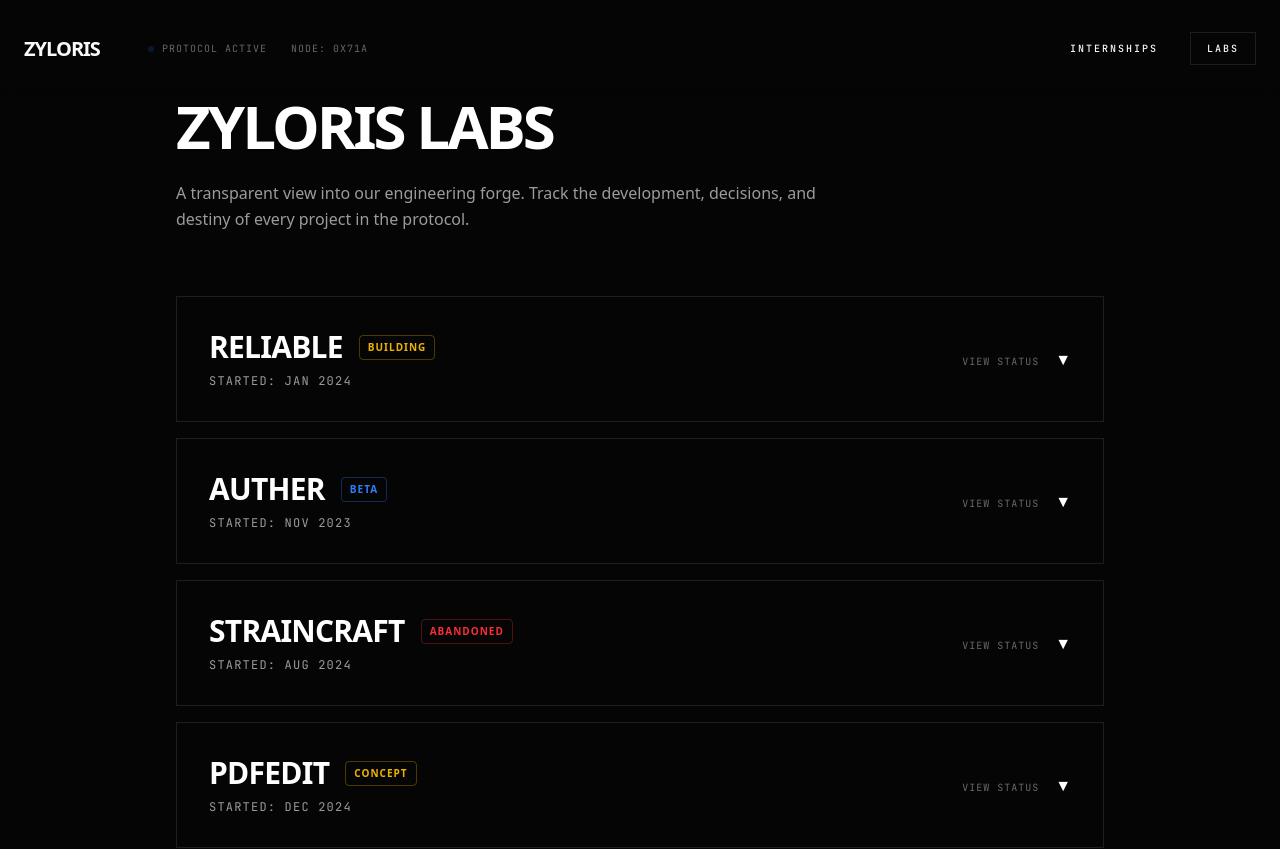
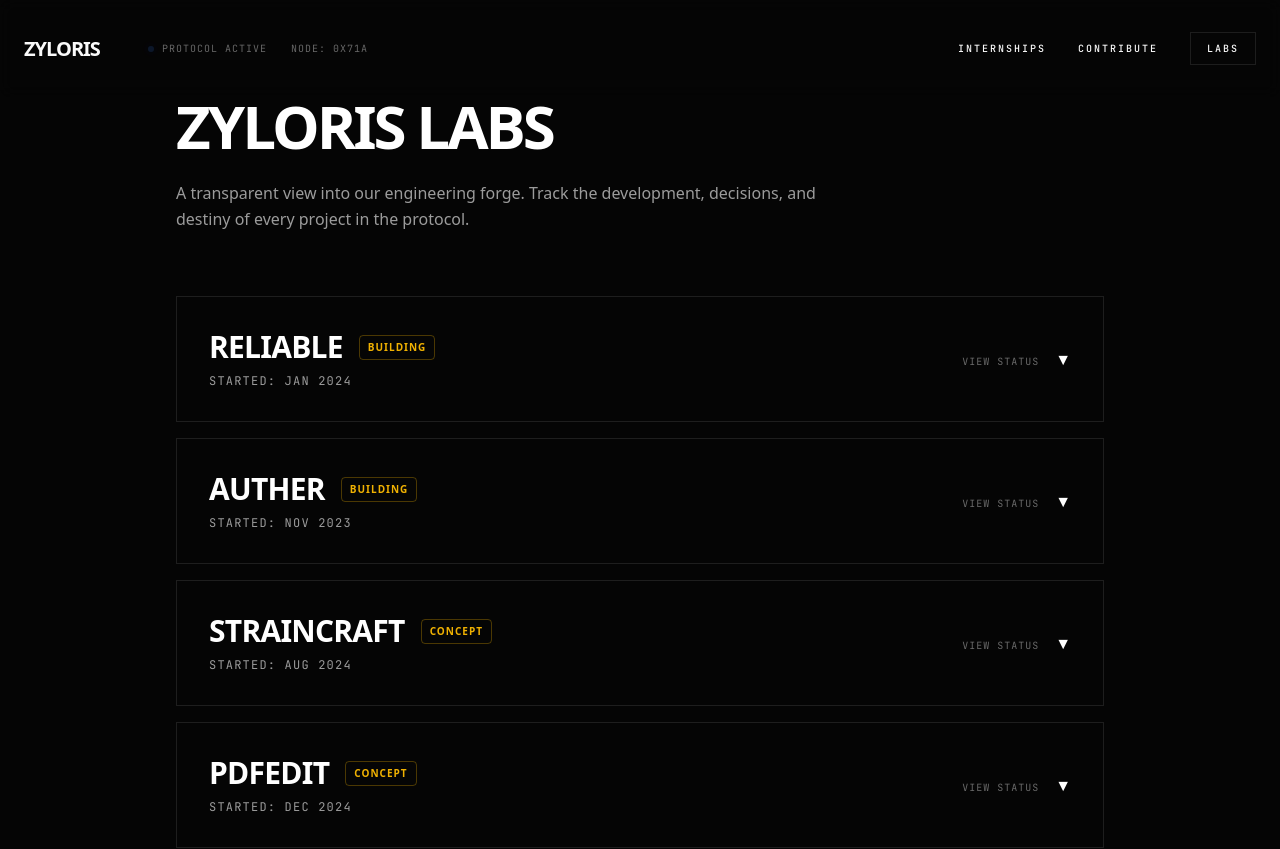
Before and after one commit to tanaymishra/zyloris-main, a Next.js app: page /labs in a window 1280 px wide. Shown: the top 849 px of the page. Built offline with nearby package versions, Linux system fonts and the light colour scheme.

Commit message:
Updated project current status

```diff
--- a/components/Navbar.tsx
+++ b/components/Navbar.tsx
@@ -12,7 +12,7 @@ export default function Navbar() {
             </div>
             <div className="flex gap-4 md:gap-8 mono text-[10px] uppercase tracking-[0.2em] font-medium items-center">
                 <Link href="/internships" className="hidden md:block hover:text-blue-400 transition">Internships</Link>
-                <Link href="/contribute" className="hidden hover:text-blue-400 transition">Contribute</Link>
+                <Link href="/contribute" className="hidden md:block hover:text-blue-400 transition">Contribute</Link>
                 <Link href="/labs" className="md:block px-4 py-2 border border-white/10 hover:bg-white hover:text-black transition">Labs</Link>
             </div>
         </nav>
--- a/data/projects.ts
+++ b/data/projects.ts
@@ -54,8 +54,8 @@ export const projects: Project[] = [
         name: 'AUTHER',
         description: 'Identity Provider & SSO Infrastructure.',
         commencementDate: 'NOV 2023',
-        status: 'Beta',
-        currentPhase: 'Public Beta Testing',
+        status: 'Building',
+        currentPhase: 'Color Scheme & Theme Definition',
         problemSolved: 'Integrating secure authentication is tedious. Services like Auth0 and Clerk have aggressive pricing tiers that punish growth. Developers shouldn\'t have to pay to verify who their users are.',
         vision: 'A universal, drop-in identity layer. Auther provides enterprise-grade SSO, MFA, and user management for free, forever. No per-user pricing, just pure authentication infrastructure.',
         history: [
@@ -84,8 +84,8 @@ export const projects: Project[] = [
         name: 'STRAINCRAFT',
         description: 'Bio-Visualization & Molecular Modeling.',
         commencementDate: 'AUG 2024',
-        status: 'Abandoned',
-        currentPhase: 'Sunset / Archived',
+        status: 'Concept',
+        currentPhase: 'Problem Statement & Feasibility',
         problemSolved: 'Biological data is often trapped in spreadsheets or static 2D images. Researchers lack accessible tools to visualize complex strain interactions in 3D space without expensive specialized software.',
         vision: 'To create a "Google Earth for Biology" – an interactive, browser-based engine for rendering molecular structures and biological strain data in high fidelity.',
         history: [
@@ -117,8 +117,8 @@ export const projects: Project[] = [
         commencementDate: 'DEC 2024',
         status: 'Concept',
         currentPhase: 'Core Logic Implementation',
-        problemSolved: 'Most "free" PDF tools upload your sensitive documents to a server to process them. This is a massive privacy risk for contracts and medical records.',
-        vision: 'A zero-trust PDF editor that runs entirely in the browser via WebAssembly. Your files never leave your device. Split, merge, and sign PDFs with absolute privacy.',
+        problemSolved: 'Editors are either expensive or "freemium" with limits. Many lack support for complex scripts like Hindi. Privacy is also a concern as files are often uploaded to servers.',
+        vision: 'A truly free, unlimited, browser-based PDF editor. Zero uploads, complex script support (Hindi/Devanagari), and complete local processing via WebAssembly.',
         history: [
             {
                 date: 'DEC 25 2024',
```
